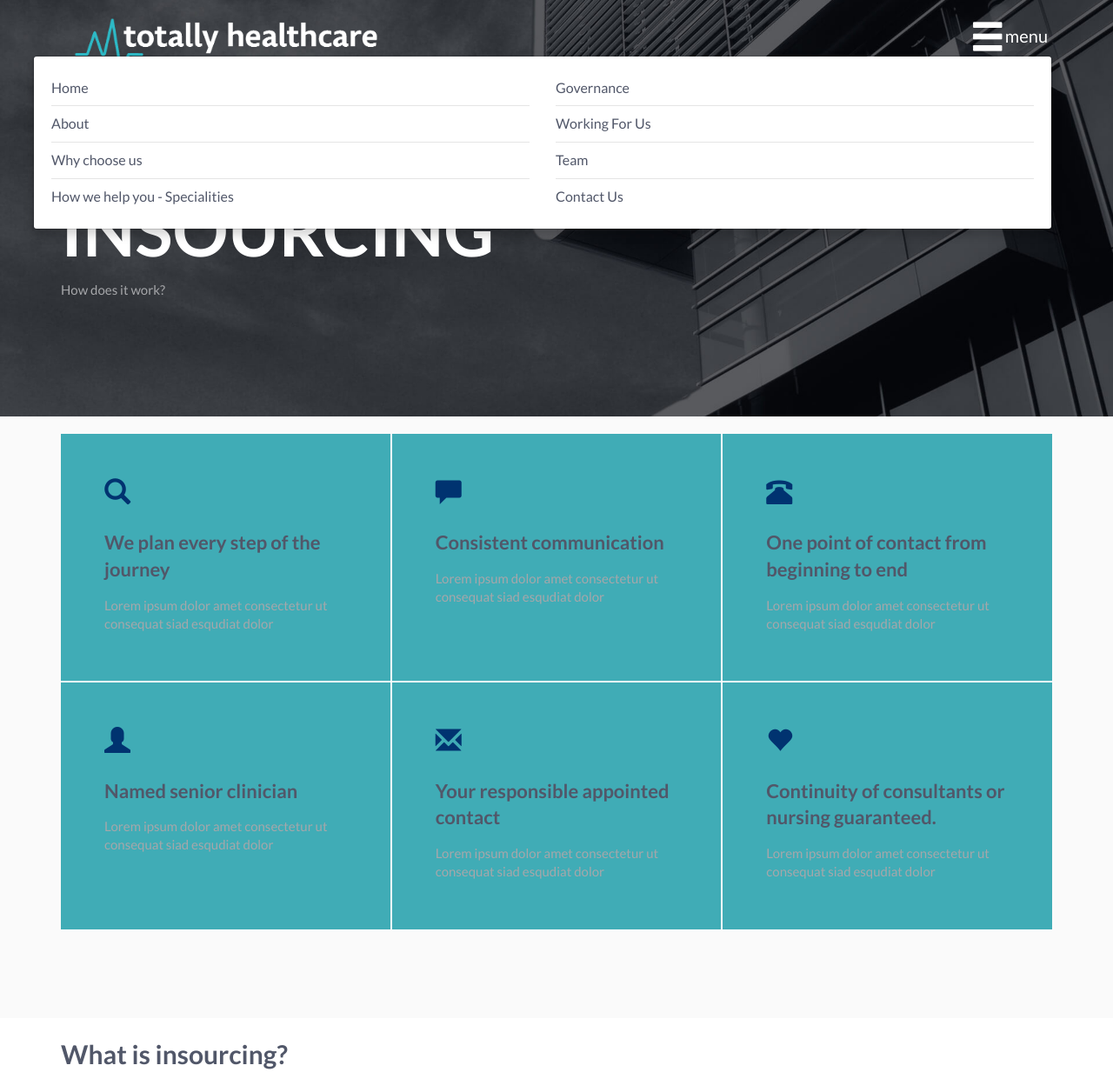
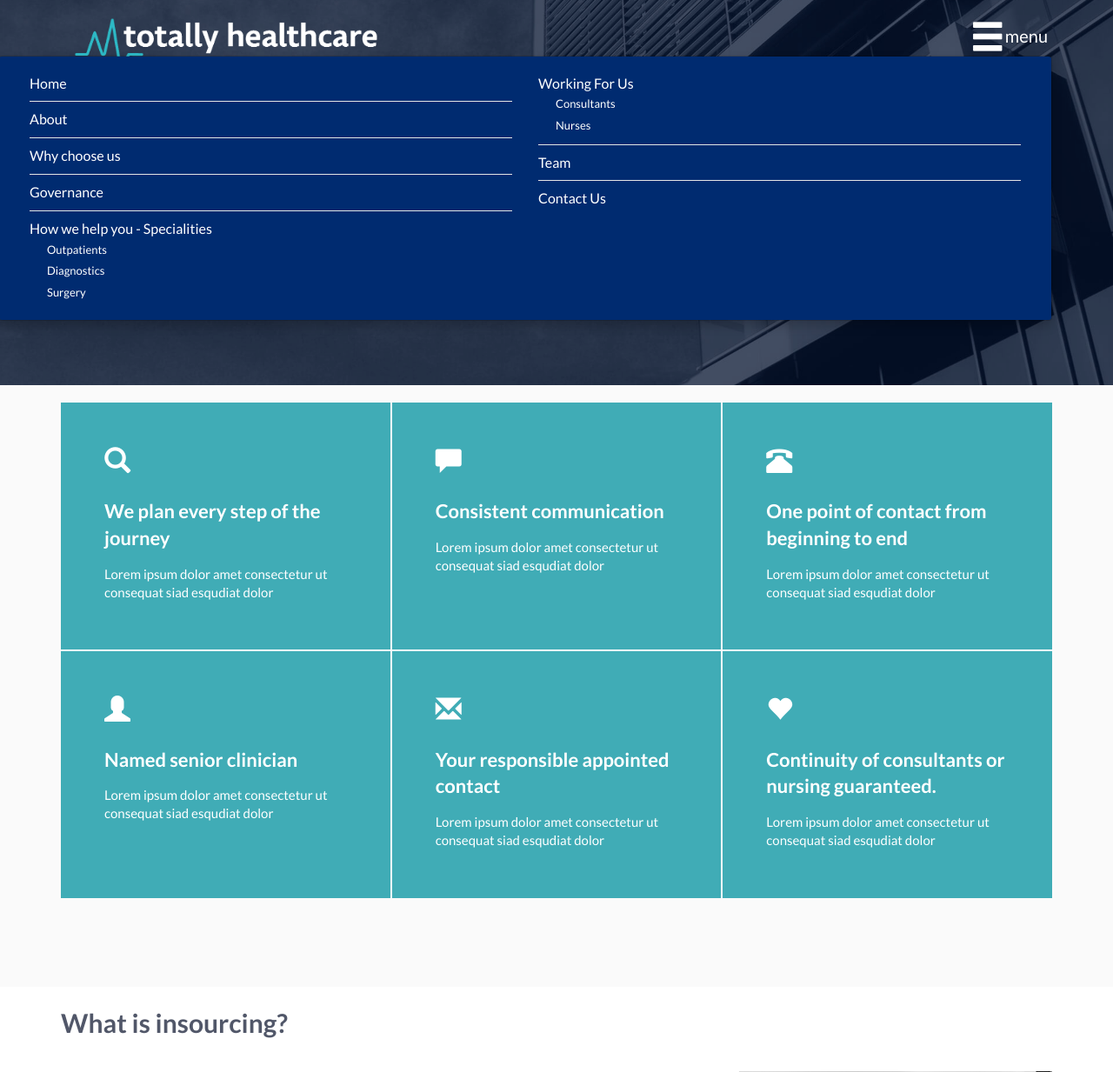
Before and after one commit to Vocare-Digital/website__thc, a PHP site: page /insourcing.html in a window 1280 px wide, after a click that opens the changed part. Shown: the top 1233 px of the page at 87% size. Run offline with PHP 8.4, Linux system fonts and the light colour scheme.

Commit message:
feat(menu): tweaks or whatever

```diff
--- a/css/base.css
+++ b/css/base.css
@@ -26,3 +26,28 @@
 .container-small, .container-large {
     max-width: 100%;
 }
+
+
+.burger-menu {
+    background-color: #002b70;
+    padding: 20px;
+    color: white !important;
+}
+
+
+.dropdown-header {
+    color: white;
+    font-size: 13px;
+}
+
+.moving-boxes  {
+    color: white !important;
+}
+
+.parallax-window {
+    background-color: rgba(0, 43, 112, 0.25);
+}
+
+.burger-menu-link {
+    color: white;
+}
--- a/insourcing.html
+++ b/insourcing.html
@@ -69,26 +69,33 @@
                                 <span style="color: rgba(255,255,255,1); font-size: 20px; padding-right: 5px">menu</span>
                                 <span class="sr-only">Menu</span>
                             </a>
-                                <ul class="dropdown-menu">
-                                    <div class="container" style="padding: 20px;">
+     <ul class="dropdown-menu burger-menu">
+                                    <div class="container ">
                                         <div class="row">
                                             <div class="col-md-6">
-                                                <li><a class="active" href="index.html">Home</a></li>
+                                                <li><a class="burger-menu-link" href="index.html">Home</a></li>
                                                 <li role="separator" class="divider"></li>
-                                                <li><a href="about.html">About</a></li>
+                                                <li><a  class="burger-menu-link" href="about.html">About</a></li>
                                                 <li role="separator" class="divider"></li>
-                                                <li><a href="insourcing.html">Why choose us</a></li>
+                                                <li><a  class="burger-menu-link" href="insourcing.html">Why choose us</a></li>
                                                 <li role="separator" class="divider"></li>
-                                                <li><a href="specialties.html">How we help you - Specialities</a></li>
+                                                <li><a class="burger-menu-link" href="governance.html">Governance</a></li>
+                                                    <li role="separator" class="divider"></li>
+                                                <li><a class="burger-menu-link" href="specialties.html">How we help you - Specialities</a></li>
+                                                <a class="dropdown-header" href="specialties-outpatients.html">Outpatients</a>
+                                                <a class="dropdown-header" href="specialties-diagnostics.html">Diagnostics</a>
+                                                <a class="dropdown-header" href="specialties-surgery.html">Surgery</a>
+
                                             </div>
                                             <div class="col-md-6">
-                                                <li><a href="governance.html">Governance</a></li>
+
+                                                <li><a class="burger-menu-link" href="staffing.html">Working For Us</a></li>
+                                                <a class="dropdown-header" href="staffing-consultants.html">Consultants</a>
+                                                <a class="dropdown-header" href="staffing-nurses.html">Nurses</a>
                                                     <li role="separator" class="divider"></li>
-                                                <li><a href="staffing.html">Working For Us</a></li>
+                                                <li><a class="burger-menu-link" href="#">Team</a></li>
                                                     <li role="separator" class="divider"></li>
-                                                <li><a href="#">Team</a></li>
-                                                    <li role="separator" class="divider"></li>
-                                                <li><a href="#">Contact Us</a></li>
+                                                <li><a class="burger-menu-link" href="#">Contact Us</a></li>
                                             </div>
                                         </div>
                                     </div>
@@ -104,8 +111,8 @@
         <!--========== PARALLAX ==========-->
         <div class="parallax-window" data-parallax="scroll" data-image-src="img/1920x1080/01.jpg">
             <div class="parallax-content container">
-                <h1 class="carousel-title">Insourcing</h1>
-                <p>How does it work?</p>
+                <h1 class="carousel-title">Why choose us?</h1>
+<!--                <p>Insourcing - How does it work?</p>-->
             </div>
         </div>
         <!--========== PARALLAX ==========-->
@@ -113,18 +120,18 @@
         <!--========== PAGE LAYOUT ==========-->
 
         <!-- USPs -->
-        <div class="bg-color-sky-light" data-auto-height="true" >
-            <div class="content-lg container">
-                <div class="row row-space-1 margin-b-2">
-                    <div class="col-sm-4 sm-margin-b-2">
+        <div class="bg-color-sky-light" data-auto-height="true"  >
+            <div class="content-lg container ">
+                <div class="row row-space-1 margin-b-2 ">
+                    <div class="col-sm-4 sm-margin-b-2 ">
                         <div class="wow fadeInLeft" data-wow-duration=".3" data-wow-delay=".3s">
                             <div class="service" data-height="height">
-                                <div class="service-element">
-                                    <i style="color: #003370" class="service-icon glyphicon glyphicon-search"></i>
+                                <div class="service-element ">
+                                    <i style="color: #003370" class="service-icon glyphicon glyphicon-search  moving-boxes"></i>
                                 </div>
                                 <div class="service-info">
-                                    <h3>We plan every step of the journey</h3>
-                                    <p class="margin-b-5">Lorem ipsum dolor amet consectetur ut consequat siad esqudiat dolor</p>
+                                    <h3 class="moving-boxes">We plan every step of the journey</h3>
+                                    <p class="margin-b-5 moving-boxes">Lorem ipsum dolor amet consectetur ut consequat siad esqudiat dolor</p>
                                 </div>
                             </div>
                         </div>
@@ -132,12 +139,12 @@
                     <div class="col-sm-4 sm-margin-b-2">
                         <div class="wow fadeInLeft" data-wow-duration=".3" data-wow-delay=".2s">
                             <div class="service" data-height="height">
-                                <div class="service-element">
-                                    <i style="color: #003370" class="service-icon glyphicon glyphicon-comment"></i>
+                                <div class="service-element ">
+                                    <i style="color: #003370" class="service-icon glyphicon glyphicon-comment moving-boxes"></i>
                                 </div>
-                                <div class="service-info">
-                                    <h3>Consistent communication </h3>
-                                    <p class="margin-b-5">Lorem ipsum dolor amet consectetur ut consequat siad esqudiat dolor</p>
+                                <div class="service-info  moving-boxes">
+                                    <h3  class="moving-boxes">Consistent communication </h3>
+                                    <p class="margin-b-5 moving-boxes">Lorem ipsum dolor amet consectetur ut consequat siad esqudiat dolor</p>
                                 </div>
                             </div>
                         </div>
@@ -145,12 +152,12 @@
                     <div class="col-sm-4">
                         <div class="wow fadeInLeft" data-wow-duration=".3" data-wow-delay=".1s">
                             <div class="service" data-height="height">
-                                <div class="service-element">
-                                    <i style="color: #003370" class="service-icon glyphicon glyphicon-phone-alt"></i>
+                                <div class="service-element  moving-boxes">
+                                    <i style="color: #003370" class="service-icon glyphicon glyphicon-phone-alt moving-boxes"></i>
                                 </div>
-                                <div class="service-info">
-                                    <h3>One point of contact from beginning to end</h3>
-                                    <p class="margin-b-5">Lorem ipsum dolor amet consectetur ut consequat siad esqudiat dolor</p>
+                                <div class="service-info  moving-boxes">
+                                    <h3  class="moving-boxes">One point of contact from beginning to end</h3>
+                                    <p class="margin-b-5 moving-boxes">Lorem ipsum dolor amet consectetur ut consequat siad esqudiat dolor</p>
                                 </div>
                             </div>
                         </div>
@@ -161,12 +168,12 @@
                     <div class="col-sm-4 sm-margin-b-2">
                         <div class="wow fadeInLeft" data-wow-duration=".3" data-wow-delay=".3s">
                             <div class="service" data-height="height">
-                                <div class="service-element">
-                                    <i style="color: #003370" class="service-icon glyphicon glyphicon-user"></i>
+                                <div class="service-element  moving-boxes">
+                                    <i style="color: #003370" class="service-icon glyphicon glyphicon-user moving-boxes"></i>
                                 </div>
-                                <div class="service-info">
-                                    <h3>Named senior clinician</h3>
-                                    <p class="margin-b-5">Lorem ipsum dolor amet consectetur ut consequat siad esqudiat dolor</p>
+                                <div class="service-info  moving-boxes">
+                                    <h3  class="moving-boxes">Named senior clinician</h3>
+                                    <p class="margin-b-5 moving-boxes">Lorem ipsum dolor amet consectetur ut consequat siad esqudiat dolor</p>
                                 </div>
                             </div>
                         </div>
@@ -174,12 +181,12 @@
                     <div class="col-sm-4 sm-margin-b-2">
                         <div class="wow fadeInLeft" data-wow-duration=".3" data-wow-delay=".2s">
                             <div class="service" data-height="height">
-                                <div class="service-element">
-                                    <i style="color: #003370" class="service-icon glyphicon glyphicon-envelope"></i>
+                                <div class="service-element  moving-boxes">
+                                    <i style="color: #003370" class="service-icon glyphicon glyphicon-envelope moving-boxes"></i>
                                 </div>
-                                <div class="service-info">
-                                    <h3>Your responsible appointed contact </h3>
-                                    <p class="margin-b-5">Lorem ipsum dolor amet consectetur ut consequat siad esqudiat dolor</p>
+                                <div class="service-info  moving-boxes">
+                                    <h3  class="moving-boxes">Your responsible appointed contact </h3>
+                                    <p class="margin-b-5 moving-boxes">Lorem ipsum dolor amet consectetur ut consequat siad esqudiat dolor</p>
                                 </div>
                             </div>
                         </div>
@@ -187,12 +194,12 @@
                     <div class="col-sm-4">
                         <div class="wow fadeInLeft" data-wow-duration=".3" data-wow-delay=".1s">
                             <div class="service" data-height="height">
-                                <div class="service-element" >
-                                    <i style="color: #003370" class="service-icon glyphicon glyphicon-heart"></i>
+                                <div class="service-element  moving-boxes" >
+                                    <i style="color: #003370" class="service-icon glyphicon glyphicon-heart moving-boxes"></i>
                                 </div>
-                                <div class="service-info">
-                                    <h3>Continuity of consultants or nursing guaranteed.</h3>
-                                    <p class="margin-b-5">Lorem ipsum dolor amet consectetur ut consequat siad esqudiat dolor</p>
+                                <div class="service-info  moving-boxes">
+                                    <h3  class="moving-boxes">Continuity of consultants or nursing guaranteed.</h3>
+                                    <p class="margin-b-5 moving-boxes">Lorem ipsum dolor amet consectetur ut consequat siad esqudiat dolor</p>
                                 </div>
                             </div>
                         </div>
```
Also changed, not shown: governance.html (+27 -14 lines), index.html (+21 -14 lines), specialties-diagnostics.html (+18 -11 lines), specialties-outpatients.html (+18 -11 lines), specialties-surgery.html (+18 -11 lines), specialties.html (+18 -11 lines), staffing-consultants.html (+18 -12 lines), staffing-nurses.html (+18 -11 lines), staffing.html (+23 -16 lines), img/gov-framework.png (added).
